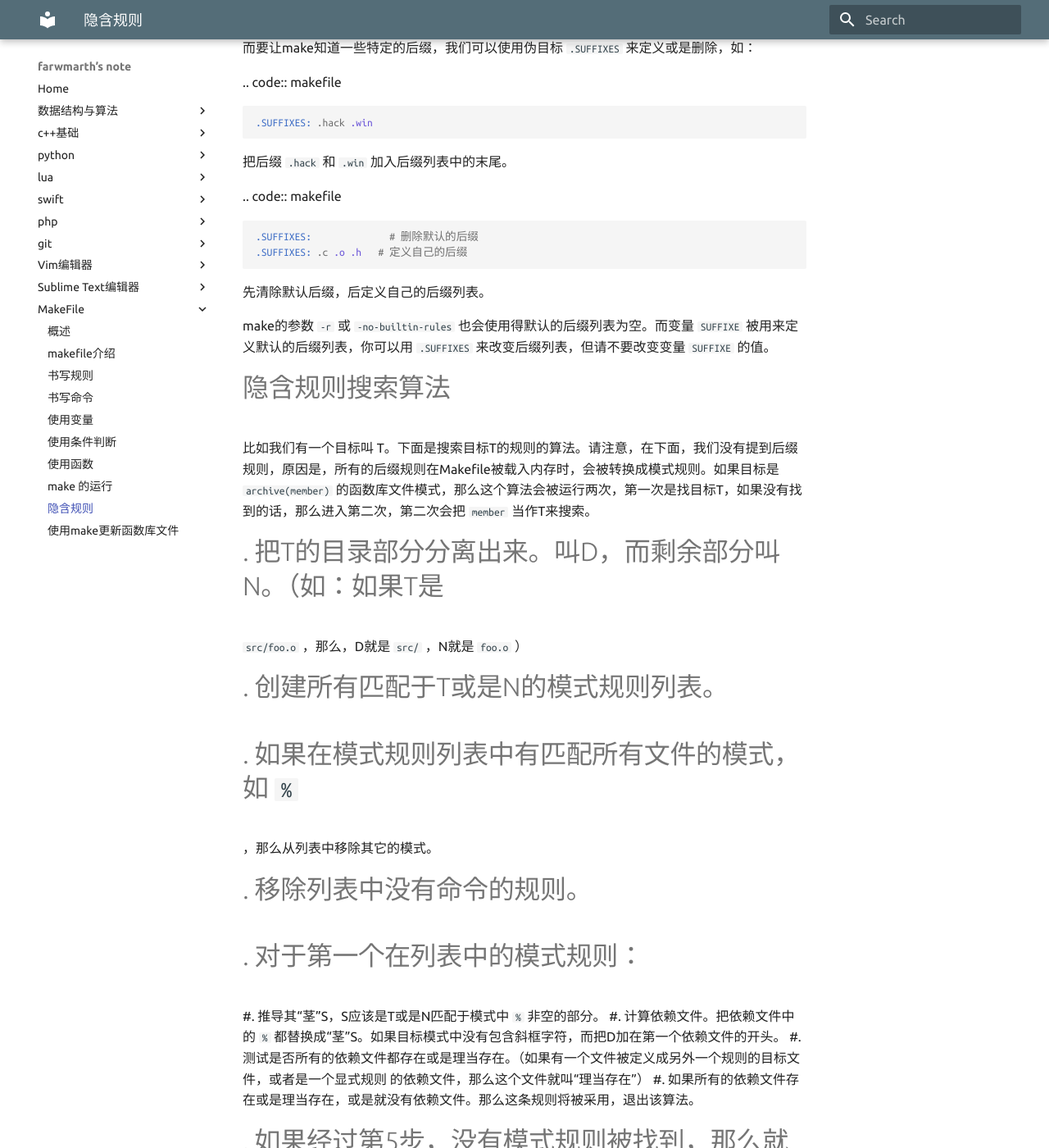
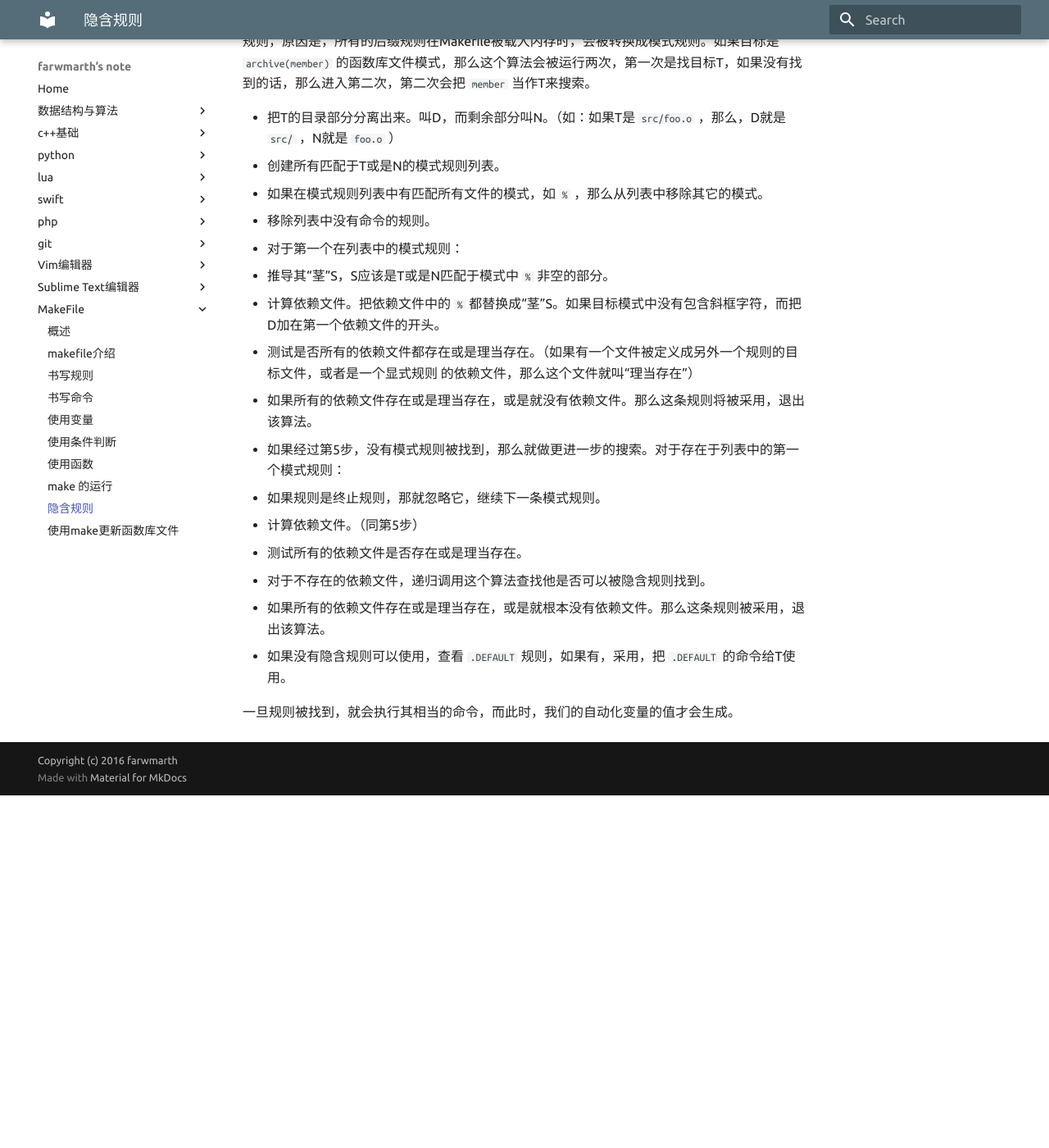
Before and after one commit to wujiyu115/learndocs, an MkDocs documentation site: the page built from docs/makefile/implicit_rules.md, in a window 1280 px wide and 1400 px high, scrolled down 11763 px. Shown: the whole window at 82% size. Built offline with MkDocs 1.6.1 and Material for MkDocs 9.7.7, drawn with Linux system fonts in a browser that asks for light colours; old or Windows-style settings are respelled for this version of MkDocs; after the commit the page ends 12733 px from its top, so only the background shows below that; some of the changed text lies outside the part shown.

```diff
--- a/docs/makefile/implicit_rules.md
+++ b/docs/makefile/implicit_rules.md
@@ -81,23 +81,23 @@ make会在自己的“隐含规则”库中寻找可以用的规则，如果找
 
 还是先来看一看常用的隐含规则吧。
 
-#. 编译C程序的隐含规则。
+- 编译C程序的隐含规则。
 
    ``<n>.o`` 的目标的依赖目标会自动推导为 ``<n>.c`` ，并且其生成命令是
    ``$(CC) –c $(CPPFLAGS) $(CFLAGS)``
 
-#. 编译C++程序的隐含规则。
+- 编译C++程序的隐含规则。
 
    ``<n>.o`` 的目标的依赖目标会自动推导为 ``<n>.cc`` 或是 ``<n>.C``
    ，并且其生成命令是 ``$(CXX) –c $(CPPFLAGS) $(CFLAGS)`` 。（建议使用
    ``.cc`` 作为C++源文件的后缀，而不是 ``.C`` ）
 
-#. 编译Pascal程序的隐含规则。
+- 编译Pascal程序的隐含规则。
 
    ``<n>.o`` 的目标的依赖目标会自动推导为 ``<n>.p`` ，并且其生成命令是
    ``$(PC) –c  $(PFLAGS)`` 。
 
-#. 编译Fortran/Ratfor程序的隐含规则。
+- 编译Fortran/Ratfor程序的隐含规则。
 
    ``<n>.o`` 的目标的依赖目标会自动推导为 ``<n>.r`` 或 ``<n>.F`` 或
    ``<n>.f`` ，并且其生成命令是:
@@ -106,7 +106,7 @@ make会在自己的“隐含规则”库中寻找可以用的规则，如果找
    -  ``.F`` ``$(FC) –c  $(FFLAGS) $(CPPFLAGS)``
    -  ``.f`` ``$(FC) –c  $(FFLAGS) $(RFLAGS)``
 
-#. 预处理Fortran/Ratfor程序的隐含规则。
+- 预处理Fortran/Ratfor程序的隐含规则。
 
    ``<n>.f`` 的目标的依赖目标会自动推导为 ``<n>.r`` 或 ``<n>.F``
    。这个规则只是转换Ratfor或有预处理的Fortran程序到一个标准的Fortran程序。其使用的命令是：
@@ -114,21 +114,21 @@ make会在自己的“隐含规则”库中寻找可以用的规则，如果找
    -  ``.F`` ``$(FC) –F $(CPPFLAGS) $(FFLAGS)``
    -  ``.r`` ``$(FC) –F $(FFLAGS) $(RFLAGS)``
 
-#. 编译Modula-2程序的隐含规则。
+- 编译Modula-2程序的隐含规则。
 
    ``<n>.sym`` 的目标的依赖目标会自动推导为 ``<n>.def``
    ，并且其生成命令是： ``$(M2C) $(M2FLAGS) $(DEFFLAGS)`` 。 ``<n>.o``
    的目标的依赖目标会自动推导为 ``<n>.mod`` ，并且其生成命令是：
    ``$(M2C) $(M2FLAGS) $(MODFLAGS)`` 。
 
-#. 汇编和汇编预处理的隐含规则。
+- 汇编和汇编预处理的隐含规则。
 
    ``<n>.o`` 的目标的依赖目标会自动推导为 ``<n>.s`` ，默认使用编译品
    ``as`` ，并且其生成命令是： ``$ (AS) $(ASFLAGS)`` 。 ``<n>.s``
    的目标的依赖目标会自动推导为 ``<n>.S`` ，默认使用C预编译器 ``cpp``
    ，并且其生成命令是： ``$(AS) $(ASFLAGS)`` 。
 
-#. 链接Object文件的隐含规则。
+- 链接Object文件的隐含规则。
 
    ``<n>`` 目标依赖于 ``<n>.o``
    ，通过运行C的编译器来运行链接程序生成（一般是 ``ld``
@@ -153,24 +153,24 @@ make会在自己的“隐含规则”库中寻找可以用的规则，如果找
 
    如果没有一个源文件（如上例中的x.c）和你的目标名字（如上例中的x）相关联，那么，你最好写出自己的生成规则，不然，隐含规则会报错的。
 
-#. Yacc C程序时的隐含规则。
+- Yacc C程序时的隐含规则。
 
    ``<n>.c`` 的依赖文件被自动推导为 ``n.y``
    （Yacc生成的文件），其生成命令是： ``$(YACC) $(YFALGS)``
    。（“Yacc”是一个语法分析器，关于其细节请查看相关资料）
 
-#. Lex C程序时的隐含规则。
+- Lex C程序时的隐含规则。
 
    ``<n>.c`` 的依赖文件被自动推导为 ``n.l``
    （Lex生成的文件），其生成命令是： ``$(LEX) $(LFALGS)``
    。（关于“Lex”的细节请查看相关资料）
 
-#. Lex Ratfor程序时的隐含规则。
+- Lex Ratfor程序时的隐含规则。
 
    ``<n>.r`` 的依赖文件被自动推导为 ``n.l``
    （Lex生成的文件），其生成命令是： ``$(LEX) $(LFALGS)`` 。
 
-#. 从C程序、Yacc文件或Lex文件创建Lint库的隐含规则。
+- 从C程序、Yacc文件或Lex文件创建Lint库的隐含规则。
 
    ``<n>.ln`` （lint生成的文件）的依赖文件被自动推导为 ``n.c``
    ，其生成命令是： ``$(LINT) $(LINTFALGS) $(CPPFLAGS) -i`` 。对于
@@ -535,29 +535,29 @@ T。下面是搜索目标T的规则的算法。请注意，在下面，我们没
 的函数库文件模式，那么这个算法会被运行两次，第一次是找目标T，如果没有找到的话，那么进入第二次，第二次会把
 ``member`` 当作T来搜索。
 
-#. 把T的目录部分分离出来。叫D，而剩余部分叫N。（如：如果T是
+- 把T的目录部分分离出来。叫D，而剩余部分叫N。（如：如果T是
    ``src/foo.o`` ，那么，D就是 ``src/`` ，N就是 ``foo.o`` ）
-#. 创建所有匹配于T或是N的模式规则列表。
-#. 如果在模式规则列表中有匹配所有文件的模式，如 ``%``
+- 创建所有匹配于T或是N的模式规则列表。
+- 如果在模式规则列表中有匹配所有文件的模式，如 ``%``
    ，那么从列表中移除其它的模式。
-#. 移除列表中没有命令的规则。
-#. 对于第一个在列表中的模式规则：
+- 移除列表中没有命令的规则。
+- 对于第一个在列表中的模式规则：
 
-   #. 推导其“茎”S，S应该是T或是N匹配于模式中 ``%`` 非空的部分。
-   #. 计算依赖文件。把依赖文件中的 ``%``
+   - 推导其“茎”S，S应该是T或是N匹配于模式中 ``%`` 非空的部分。
+   - 计算依赖文件。把依赖文件中的 ``%``
       都替换成“茎”S。如果目标模式中没有包含斜框字符，而把D加在第一个依赖文件的开头。
-   #. 测试是否所有的依赖文件都存在或是理当存在。（如果有一个文件被定义成另外一个规则的目标文件，或者是一个显式规则
+   - 测试是否所有的依赖文件都存在或是理当存在。（如果有一个文件被定义成另外一个规则的目标文件，或者是一个显式规则
       的依赖文件，那么这个文件就叫“理当存在”）
-   #. 如果所有的依赖文件存在或是理当存在，或是就没有依赖文件。那么这条规则将被采用，退出该算法。
+   - 如果所有的依赖文件存在或是理当存在，或是就没有依赖文件。那么这条规则将被采用，退出该算法。
 
-#. 如果经过第5步，没有模式规则被找到，那么就做更进一步的搜索。对于存在于列表中的第一个模式规则：
+- 如果经过第5步，没有模式规则被找到，那么就做更进一步的搜索。对于存在于列表中的第一个模式规则：
 
-   #. 如果规则是终止规则，那就忽略它，继续下一条模式规则。
-   #. 计算依赖文件。（同第5步）
-   #. 测试所有的依赖文件是否存在或是理当存在。
-   #. 对于不存在的依赖文件，递归调用这个算法查找他是否可以被隐含规则找到。
-   #. 如果所有的依赖文件存在或是理当存在，或是就根本没有依赖文件。那么这条规则被采用，退出该算法。
-   #. 如果没有隐含规则可以使用，查看 ``.DEFAULT`` 规则，如果有，采用，把
+   - 如果规则是终止规则，那就忽略它，继续下一条模式规则。
+   - 计算依赖文件。（同第5步）
+   - 测试所有的依赖文件是否存在或是理当存在。
+   - 对于不存在的依赖文件，递归调用这个算法查找他是否可以被隐含规则找到。
+   - 如果所有的依赖文件存在或是理当存在，或是就根本没有依赖文件。那么这条规则被采用，退出该算法。
+   - 如果没有隐含规则可以使用，查看 ``.DEFAULT`` 规则，如果有，采用，把
       ``.DEFAULT`` 的命令给T使用。
 
 一旦规则被找到，就会执行其相当的命令，而此时，我们的自动化变量的值才会生成。
```
Also changed, not shown: docs/ide/vim.md (+121 -114 lines), docs/makefile/README.md (+4 -4 lines), docs/makefile/introduction.md (+22 -22 lines), docs/makefile/rules.md (+5 -5 lines).
